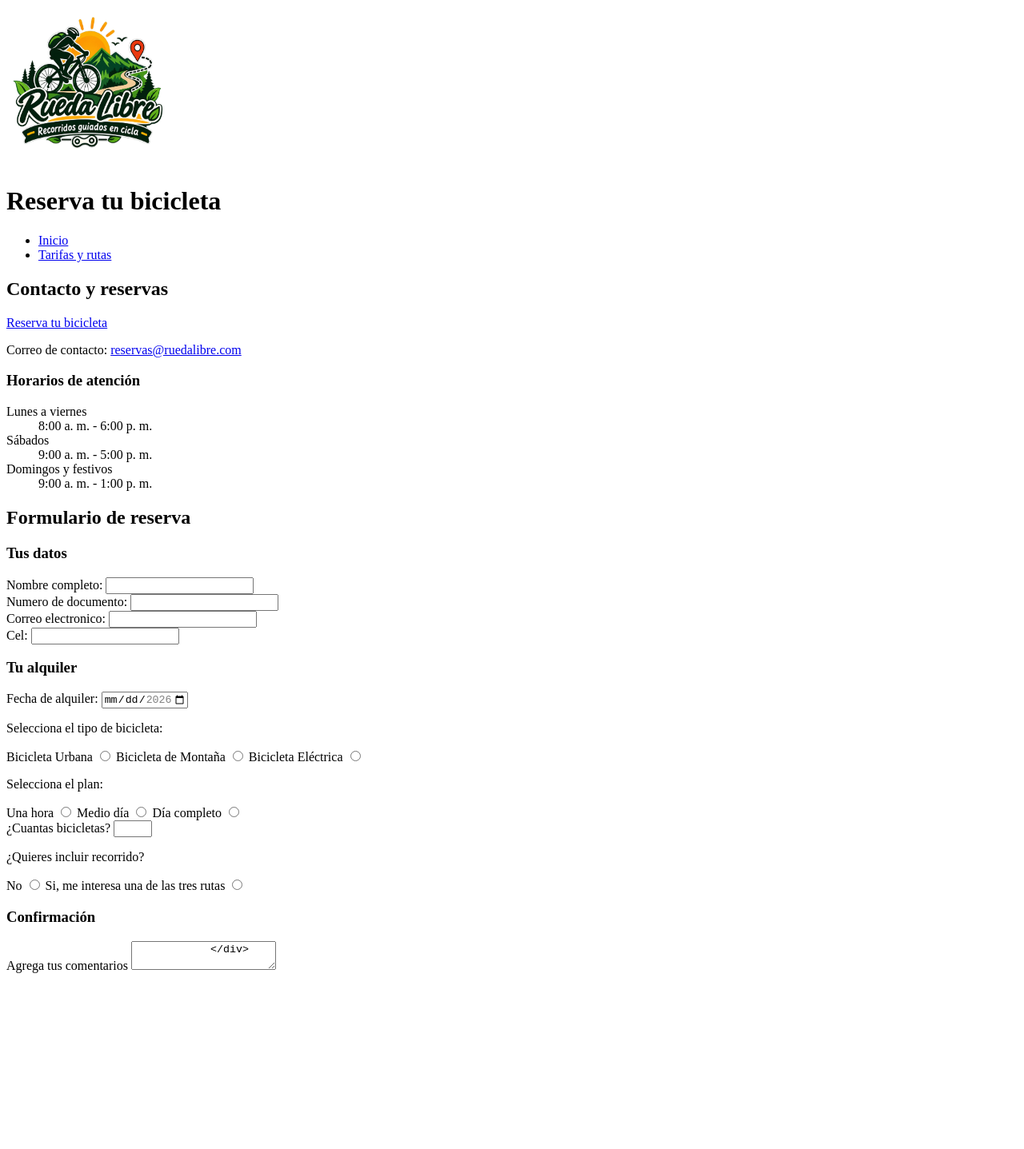
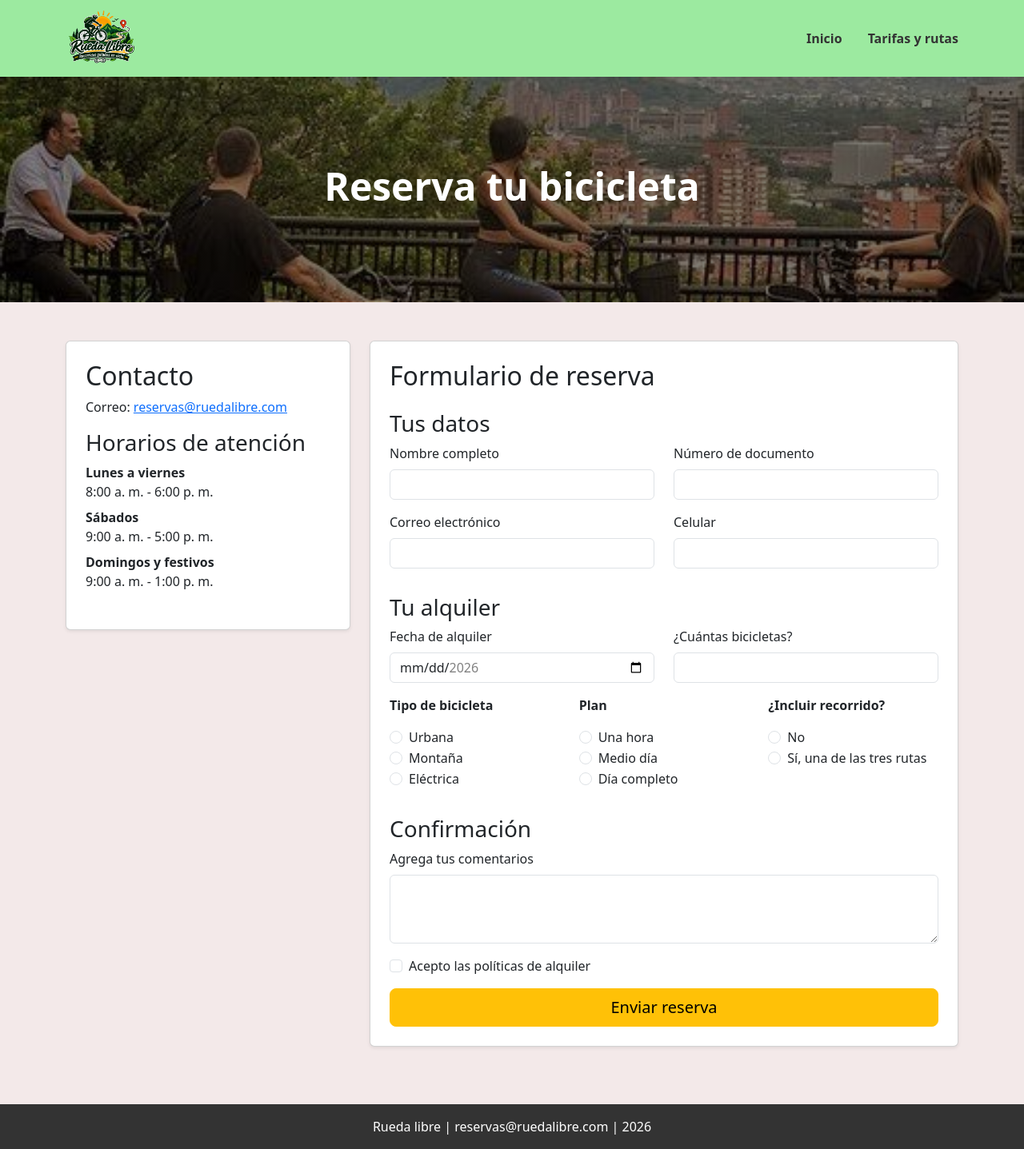
Before and after one commit to Laura2081/ruedalibre, a plain HTML site: page paginas/reservas.html in a window 1280 px wide. Shown: the whole page at 80% size. Before the commit the page ends 1225 px from the top, so only its background shows below. Drawn offline with nearby package versions, Linux system fonts and the light colour scheme.

Commit message:
feat: se completa el bootstrap

```diff
--- /dev/null
+++ b/css/style.css
@@ -0,0 +1,60 @@
+
+:root {
+    --color-principal: #9ceaa0;
+    --color-secundario: #f9ae35;
+    --color-fondo: #f3e9e9;
+    --color-texto: #333333;
+    --color-blanco: #FFFFFF;
+
+    --espacio-pequeno: 0.5rem;
+    --espacio-medio: 1rem;
+    --espacio-grande: 2rem;
+}
+
+body {
+    color: var(--color-texto);
+    background-color: var(--color-fondo);
+}
+
+
+.logo {
+    width: auto;
+    height: 80px;
+    display: block;
+}
+
+nav {
+    background-color: var(--color-principal);
+    padding: var(--espacio-medio);
+}
+
+nav ul {
+    list-style: none;
+    display: flex;
+    justify-content: center;
+    gap: var(--espacio-grande);
+    margin: 0;
+    padding: 0;
+}
+nav a {
+    color: var(--color-texto);
+    font-weight: bold;
+    text-decoration: none;
+}
+
+/* ===== FONDO DE LA PORTADA ===== */
+.portada {
+    background-image: linear-gradient(rgba(0, 0, 0, 0.5), rgba(0, 0, 0, 0.5)), url("../img/imagesss.jpeg");
+    background-size: cover;
+    background-position: center;
+    padding: 60px 0;
+}
+
+
+.encuentranos {
+    background-color: var(--color-principal);
+}
+footer {
+    background-color: var(--color-texto);
+    color: var(--color-blanco);
+}
--- a/paginas/reservas.html
+++ b/paginas/reservas.html
@@ -1,139 +1,158 @@
 <!DOCTYPE html>
-<html lang="en">
+<html lang="es">
 <head>
     <meta charset="UTF-8">
     <meta name="viewport" content="width=device-width, initial-scale=1.0">
-    <title>Document</title>
-    <link rel="stylesheet" href="../style.css">
+    <title>Reservas | Rueda libre</title>
+    <link rel="stylesheet" href="https://cdn.jsdelivr.net/npm/bootstrap@5.3.8/dist/css/bootstrap.min.css">
+    <link rel="stylesheet" href="../css/style.css">
 </head>
+<body>
 
-<body>
     <header>
-        <img src="../img/Logo.png" alt="Logo Rueda Libre" class="logo">
-        <h1> Reserva tu bicicleta</h1>
-        <nav>
+        <nav class="navbar">
+            <div class="container">
+                <a href="../index.html"><img src="../img/Logo.png" alt="Logo Rueda Libre" class="logo"></a>
                 <ul>
                     <li><a href="../index.html">Inicio</a></li>
                     <li><a href="tarifas.html">Tarifas y rutas</a></li>
                 </ul>
+            </div>
         </nav>
     </header>
 
-    <main>
-    <section id="contacto">
-        <h2> Contacto y reservas</h2>
+    <section class="portada text-center text-white">
+        <div class="container py-5">
+            <h1 class="display-5 fw-bold">Reserva tu bicicleta</h1>
+        </div>
+    </section>
 
-        <a href="mailto:reservas@ruedalibre.com"> Reserva tu bicicleta</a>
+    <main class="container my-5">
+        <div class="row">
 
-        <p> Correo de contacto: <a href="mailto:reservas@ruedalibre.com">reservas@ruedalibre.com</a></p>
+            <!-- ===== COLUMNA IZQUIERDA: CONTACTO ===== -->
+            <div class="col-lg-4 mb-4">
+                <section id="contacto" class="card shadow-sm p-4">
+                    <h2>Contacto</h2>
+                    <p>Correo: <a href="mailto:reservas@ruedalibre.com">reservas@ruedalibre.com</a></p>
 
-
-        <h3> Horarios de atención</h3>
+                    <h3>Horarios de atención</h3>
                     <dl>
                         <dt>Lunes a viernes</dt>
                         <dd>8:00 a. m. - 6:00 p. m.</dd>
-
                         <dt>Sábados</dt>
                         <dd>9:00 a. m. - 5:00 p. m.</dd>
-
                         <dt>Domingos y festivos</dt>
                         <dd>9:00 a. m. - 1:00 p. m.</dd>
                     </dl>
                 </section>
+            </div>
 
-    <section>
+            <!-- ===== COLUMNA DERECHA: FORMULARIO ===== -->
+            <div class="col-lg-8 mb-4">
+                <section class="card shadow-sm p-4">
                     <h2>Formulario de reserva</h2>
                     <form method="post">
-            <h3>Tus datos</h3>
-            <div>
-                <label for="nombre">Nombre completo:</label>
-                <input type="text" id="nombre" name="nombre" minlength="3" required >
+
+                        <h3 class="mt-3">Tus datos</h3>
+                        <div class="row">
+                            <div class="col-md-6 mb-3">
+                                <label for="nombre" class="form-label">Nombre completo</label>
+                                <input type="text" id="nombre" name="nombre" class="form-control" minlength="3" required>
+                            </div>
+                            <div class="col-md-6 mb-3">
+                                <label for="documento" class="form-label">Número de documento</label>
+                                <input type="number" id="documento" name="documento" class="form-control" required>
+                            </div>
+                            <div class="col-md-6 mb-3">
+                                <label for="email" class="form-label">Correo electrónico</label>
+                                <input type="email" id="email" name="email" class="form-control" required>
+                            </div>
+                            <div class="col-md-6 mb-3">
+                                <label for="cel" class="form-label">Celular</label>
+                                <input type="tel" id="cel" name="celular" class="form-control" minlength="10" maxlength="10" pattern="^3.*" required>
+                            </div>
                         </div>
 
-            <div>
-                <label for="numero de documento">Numero de documento:</label>
-                <input type="number" id="numero de documento" name="numero de documento" minlength="6" maxlength="10" required>
+                        <h3 class="mt-3">Tu alquiler</h3>
+                        <div class="row">
+                            <div class="col-md-6 mb-3">
+                                <label for="fecha" class="form-label">Fecha de alquiler</label>
+                                <input type="date" id="fecha" name="fecha" class="form-control" min="2026-11-01" max="2026-12-31" required>
+                            </div>
+                            <div class="col-md-6 mb-3">
+                                <label for="cantidad" class="form-label">¿Cuántas bicicletas?</label>
+                                <input type="number" id="cantidad" name="cantidad" class="form-control" min="1" max="6">
                             </div>
 
-            <div>
-                <label for="email">Correo electronico:</label>
-                <input type="email" id="email" name="email" required>
+                            <div class="col-md-4 mb-3">
+                                <p class="fw-bold">Tipo de bicicleta</p>
+                                <div class="form-check">
+                                    <input type="radio" id="urbana" name="tipo_bici" value="urbana" class="form-check-input">
+                                    <label for="urbana" class="form-check-label">Urbana</label>
+                                </div>
+                                <div class="form-check">
+                                    <input type="radio" id="montana" name="tipo_bici" value="montana" class="form-check-input">
+                                    <label for="montana" class="form-check-label">Montaña</label>
+                                </div>
+                                <div class="form-check">
+                                    <input type="radio" id="electrica" name="tipo_bici" value="electrica" class="form-check-input">
+                                    <label for="electrica" class="form-check-label">Eléctrica</label>
+                                </div>
                             </div>
 
-            <div>
-                <label for="celular">Cel:</label>
-                <input type="tel" id="cel" name="celular" minlength="10" maxlength="10"  pattern="^3.*" required>
+                            <div class="col-md-4 mb-3">
+                                <p class="fw-bold">Plan</p>
+                                <div class="form-check">
+                                    <input type="radio" id="hora" name="tiempo" value="una hora" class="form-check-input">
+                                    <label for="hora" class="form-check-label">Una hora</label>
+                                </div>
+                                <div class="form-check">
+                                    <input type="radio" id="medio-dia" name="tiempo" value="medio dia" class="form-check-input">
+                                    <label for="medio-dia" class="form-check-label">Medio día</label>
+                                </div>
+                                <div class="form-check">
+                                    <input type="radio" id="dia" name="tiempo" value="dia completo" class="form-check-input">
+                                    <label for="dia" class="form-check-label">Día completo</label>
+                                </div>
                             </div>
 
-
-            <h3>Tu alquiler</h3>
-            <div>
-                <label for="fecha">Fecha de alquiler:</label>
-                <input type="date" id="fecha" name="fecha" min="2026-11-01" max="2026-12-31" required>
+                            <div class="col-md-4 mb-3">
+                                <p class="fw-bold">¿Incluir recorrido?</p>
+                                <div class="form-check">
+                                    <input type="radio" id="noruta" name="ruta" value="ninguno" class="form-check-input">
+                                    <label for="noruta" class="form-check-label">No</label>
+                                </div>
+                                <div class="form-check">
+                                    <input type="radio" id="siruta" name="ruta" value="alguna" class="form-check-input">
+                                    <label for="siruta" class="form-check-label">Sí, una de las tres rutas</label>
+                                </div>
+                            </div>
                         </div>
 
-            <div>
-                <p>Selecciona el tipo de bicicleta:</p>
-                <label for="urbana">Bicicleta Urbana</label>
-                <input type="radio" id="urbana" name="tipo_bici" value="urbana">
-
-                <label for="montana">Bicicleta de Montaña</label>
-                <input type="radio" id="montana" name="tipo_bici" value="montana">
-
-                <label for="electrica">Bicicleta Eléctrica</label>
-                <input type="radio" id="electrica" name="tipo_bici" value="electrica">
+                        <h3 class="mt-3">Confirmación</h3>
+                        <div class="mb-3">
+                            <label for="comentarios" class="form-label">Agrega tus comentarios</label>
+                            <textarea id="comentarios" name="comentarios" class="form-control" rows="3" maxlength="300"></textarea>
                         </div>
 
-            <div>
-                <p>Selecciona el plan:</p>
-                <label for="una hora">Una hora</label>
-                <input type="radio" id="hora" name="tiempo" value="una hora">
-
-                <label for="medio dia">Medio día</label>
-                <input type="radio" id="medio dia" name="tiempo" value="medio dia">
-
-                <label for="dia">Día completo</label>
-                <input type="radio" id="dia" name="tiempo" value="dia completo">
+                        <div class="form-check mb-3">
+                            <input type="checkbox" id="politicas" name="politicas" class="form-check-input" required>
+                            <label for="politicas" class="form-check-label">Acepto las políticas de alquiler</label>
                         </div>
 
-            <div>
-                <label for="bicicletas">¿Cuantas bicicletas?</label>
-                <input type="number" id="cantidad" name="Cantidad de bicicletas" min="1" max="6">
+                        <button type="submit" class="btn btn-warning btn-lg w-100">Enviar reserva</button>
+                    </form>
+                </section>
             </div>
 
-            <div>
-                <p>¿Quieres incluir recorrido?</p>
-                <label for="recorrido">No</label>
-                <input type="radio" id="noruta" name="norutas" value="ninguno">
-
-                <label for="recorrido">Si, me interesa una de las tres rutas</label>
-                <input type="radio" id="ruta" name="rutas" value="alguna">
         </div>
-
-            <h3>Confirmación</h3>
-            <div>
-                <label for="comentarios">Agrega tus comentarios</label>
-                <textarea type="text" id="comentarios" name="comentarios" max="300">
-            </div>
-
-            <div>
-                <label for="politicas">Aceptas politicas de alquiler</label>
-                <input type="checkbox" id="politicas" name="politicas" required>
-            </div>
-
-            <br>
-            <button type="">Enviar</button>
-        </form>
-
-    </section>
-
-
     </main>
 
-
-
-<footer>
+    <footer class="text-center p-3">
         Rueda libre | reservas@ruedalibre.com | 2026
     </footer>
+
+    <script src="https://cdn.jsdelivr.net/npm/bootstrap@5.3.8/dist/js/bootstrap.bundle.min.js"></script>
 </body>
 </html>
--- a/style.css
+++ /dev/null
@@ -1,4 +0,0 @@
-.logo {
-    width: 200px;
-    height: 200px;
-}
```
Also changed, not shown: index.html (+79 -72 lines), paginas/tarifas.html (+59 -114 lines), bitacora.txt (deleted). Lines whose indentation alone changed are shown as unchanged.
